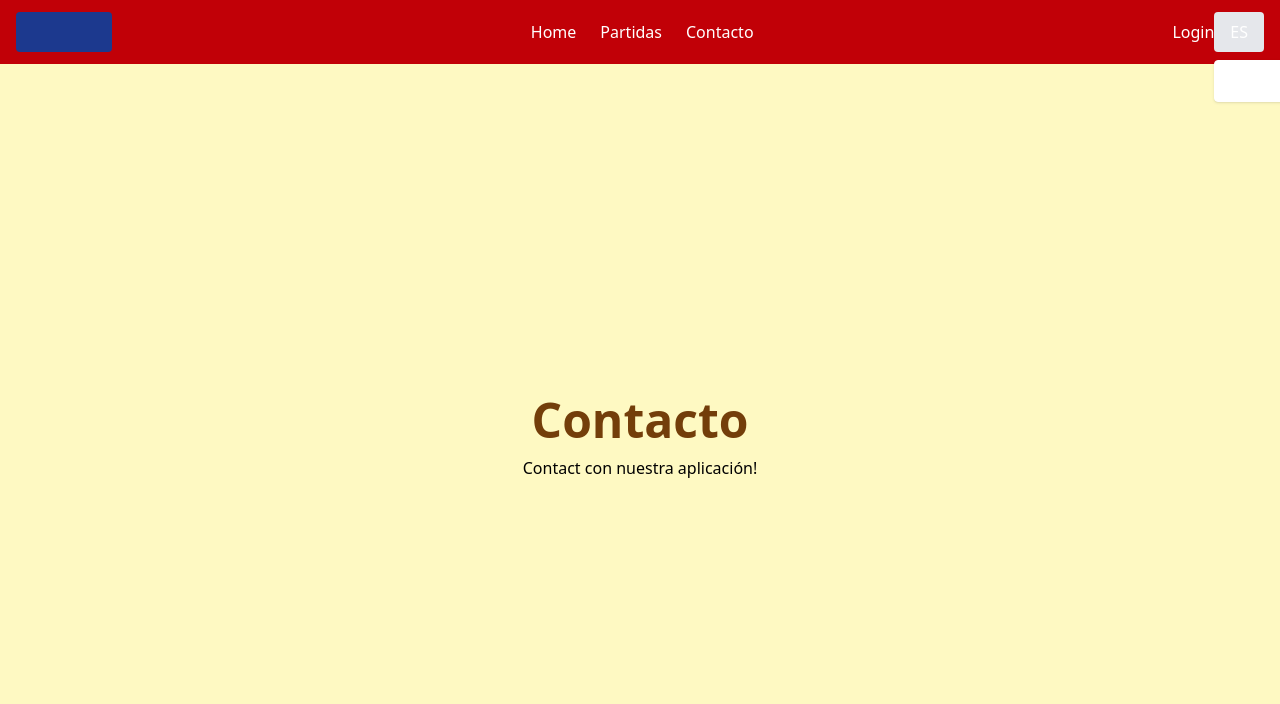
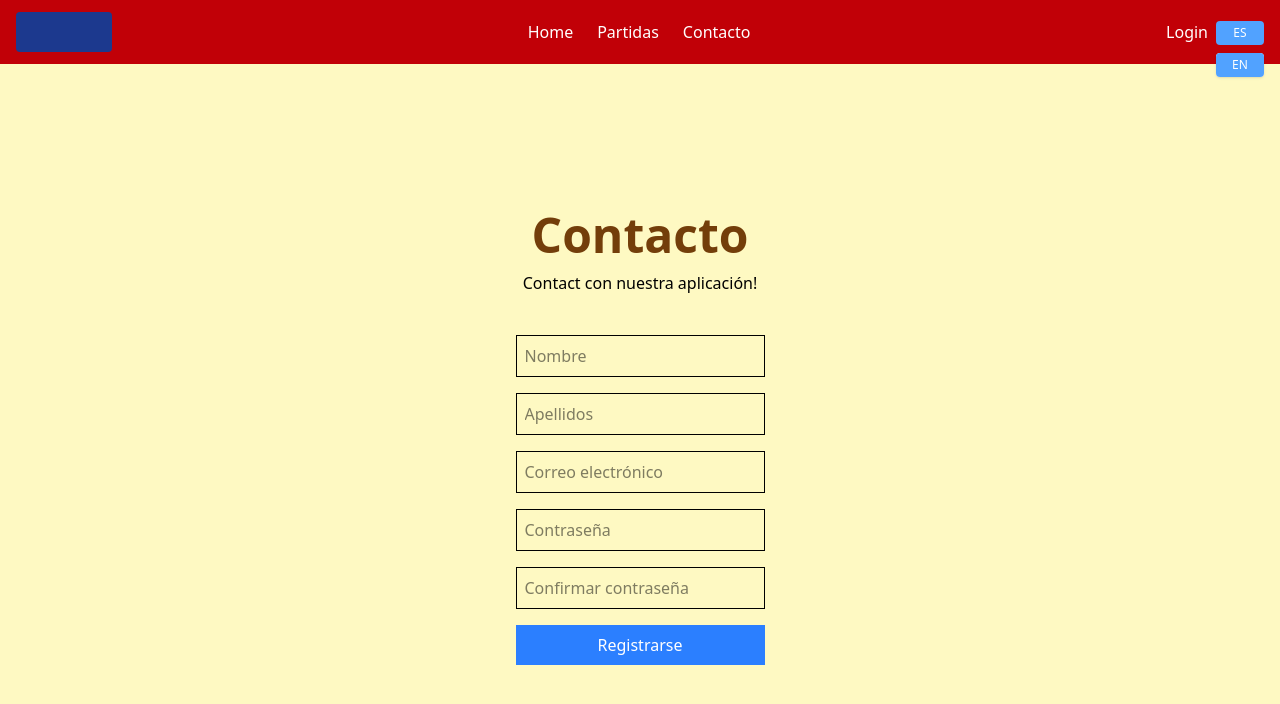
Before and after one commit to RedkarRiv/tripoker, a React (Vite) app in the folder frontend/: page /contact in a window 1280 px wide. Both pictures are taken after a click on the button "ES". Shown: the top 704 px of the page. Built offline with nearby package versions, Linux system fonts and the light colour scheme; no server answers.

Commit message:
feature:frontend connected front-back + register success

```diff
--- a/frontend/package.json
+++ b/frontend/package.json
@@ -10,6 +10,7 @@
     "preview": "vite preview"
   },
   "dependencies": {
+    "axios": "^1.9.0",
     "i18next": "^25.0.1",
     "lodash": "^4.17.21",
     "react": "^19.0.0",
--- a/frontend/src/components/LanguageSwitcher.jsx
+++ b/frontend/src/components/LanguageSwitcher.jsx
@@ -29,20 +29,20 @@ const LanguageSwitcher = () => {
     <div ref={switcherRef} className="relative inline-block text-left">
       <button
         onClick={() => setIsOpen((o) => !o)}
-        className="px-4 py-2 bg-gray-200 rounded hover:bg-gray-300"
+        className="py-1 px-3 bg-blue-400 rounded hover:bg-blue-700 h-auto text-xs min-w-[3rem]"
       >
         {currentLang.toUpperCase()}
       </button>
 
       {isOpen && (
-        <div className="absolute mt-2 w-24 bg-white border rounded shadow z-50">
+        <div className="absolute mt-2 size-auto bg-white rounded shadow z-50 text-xs">
           {allLanguages
             .filter((lng) => lng !== currentLang)
             .map((lng) => (
               <button
                 key={lng}
                 onClick={() => changeLanguage(lng)}
-                className="block w-full px-4 py-2 text-left hover:bg-gray-100"
+                className="block w-full py-1 px-3 bg-blue-400 rounded hover:bg-blue-700 h-auto text-xs min-w-[3rem]"
               >
                 {lng.toUpperCase()}
               </button>
--- a/frontend/src/components/Navbar.jsx
+++ b/frontend/src/components/Navbar.jsx
@@ -30,17 +30,17 @@ const Navbar = () => {
           </div>
 
           {/* Área usuario */}
-          <div className="flex-none">
+          <div className="flex items-center gap-2">
             <a
               href="/login"
               className="text-base font-medium hover:text-blue-200 transition-colors"
             >
               Login
             </a>
+            <div className="relative">
+              <LanguageSwitcher/>
           </div>
-          <div className="relative">
-              <LanguageSwitcher/>
-            </div>
+          </div>
         </div>
       </nav>
     );
--- /dev/null
+++ b/frontend/src/components/RegisterForm.jsx
@@ -0,0 +1,102 @@
+// src/components/RegisterForm.jsx
+import { useState } from 'react';
+import { registerUser } from '../services/authService.js';
+
+function RegisterForm() {
+  const [formData, setFormData] = useState({
+    email: '',
+    password: '',
+    confirmPassword: '',
+    firstName: '',
+    lastName: '',
+  });
+  const [message, setMessage] = useState('');
+  const [loading, setLoading] = useState(false);
+
+  const handleChange = (e) => {
+    const { name, value } = e.target;
+    setFormData(prev => ({ ...prev, [name]: value }));
+  };
+
+  const handleSubmit = async (e) => {
+    e.preventDefault();
+    setLoading(true);
+    setMessage('');
+
+    try {
+      const response = await registerUser(formData);
+      setMessage(`Usuario registrado exitosamente: ${response.email || ''}`);
+      setFormData({
+        email: '',
+        password: '',
+        confirmPassword: '',
+        firstName: '',
+        lastName: '',
+      });
+    } catch (error) {
+      setMessage(error.message);
+    } finally {
+      setLoading(false);
+    }
+  };
+
+  return (
+    <form onSubmit={handleSubmit} className="flex flex-col gap-4 max-w-md mx-auto mt-10">
+      <input
+        type="text"
+        name="firstName"
+        placeholder="Nombre"
+        value={formData.firstName}
+        onChange={handleChange}
+        required
+        className="border p-2"
+      />
+      <input
+        type="text"
+        name="lastName"
+        placeholder="Apellidos"
+        value={formData.lastName}
+        onChange={handleChange}
+        required
+        className="border p-2"
+      />
+      <input
+        type="email"
+        name="email"
+        placeholder="Correo electrónico"
+        value={formData.email}
+        onChange={handleChange}
+        required
+        className="border p-2"
+      />
+      <input
+        type="password"
+        name="password"
+        placeholder="Contraseña"
+        value={formData.password}
+        onChange={handleChange}
+        required
+        className="border p-2"
+      />
+      <input
+        type="password"
+        name="confirmPassword"
+        placeholder="Confirmar contraseña"
+        value={formData.confirmPassword}
+        onChange={handleChange}
+        required
+        className="border p-2"
+      />
+      <button
+        type="submit"
+        disabled={loading}
+        className="bg-blue-500 text-white p-2 hover:bg-blue-600"
+      >
+        {loading ? 'Registrando...' : 'Registrarse'}
+      </button>
+      {message && <p className="text-center mt-4">{message}</p>}
+    </form>
+  );
+}
+
+export default RegisterForm;
--- a/frontend/src/pages/Contact.jsx
+++ b/frontend/src/pages/Contact.jsx
@@ -1,5 +1,6 @@
 import React from 'react';
 import { useTranslation } from 'react-i18next';
+import RegisterForm from '../components/RegisterForm';
 
 const Contact = () => {
   const { t } = useTranslation('contact')
@@ -8,6 +9,9 @@ const Contact = () => {
     <div className="w-full h-screen bg-yellow-100 flex items-center justify-center flex-col  pt-[4rem]">
       <h1 className="text-5xl font-bold text-yellow-900 p-3">{t('title')}</h1>
       <p>{t('welcome')}</p>
+      <div>
+        <RegisterForm />
+      </div>
     </div>
   );
 };
--- /dev/null
+++ b/frontend/src/services/api.js
@@ -0,0 +1,19 @@
+import axios from 'axios';
+
+const api = axios.create({
+  baseURL: import.meta.env.VITE_API_URL, // http://backend:3001
+  headers: {
+    'Content-Type': 'application/json',
+  },
+});
+
+// Interceptores (opcional, pero recomendado)
+api.interceptors.response.use(
+  (response) => response,
+  (error) => {
+    const message = error.response?.data?.message;
+    return Promise.reject(new Error(message));
+  }
+);
+
+export default api;
--- /dev/null
+++ b/frontend/src/services/authService.js
@@ -0,0 +1,13 @@
+import api from './api';
+
+export async function registerUser({ email, password, confirmPassword, firstName, lastName }) {
+    const response = await api.post('/auth/register', {
+        email,
+        password,
+        confirmPassword,
+        firstName,
+        lastName,
+    });
+
+    return response.data;
+}
```
Also changed, not shown: 1 other file (tests, documents, lock files or other folders).
